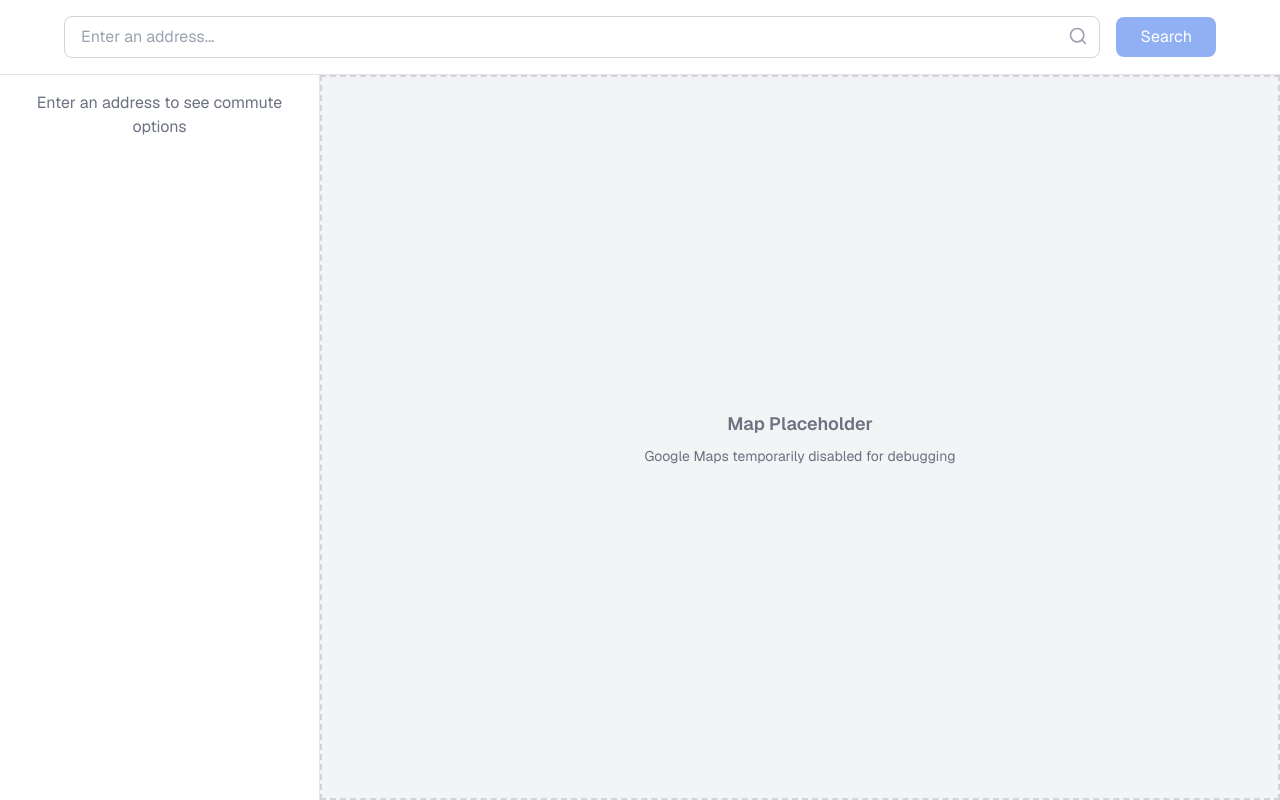
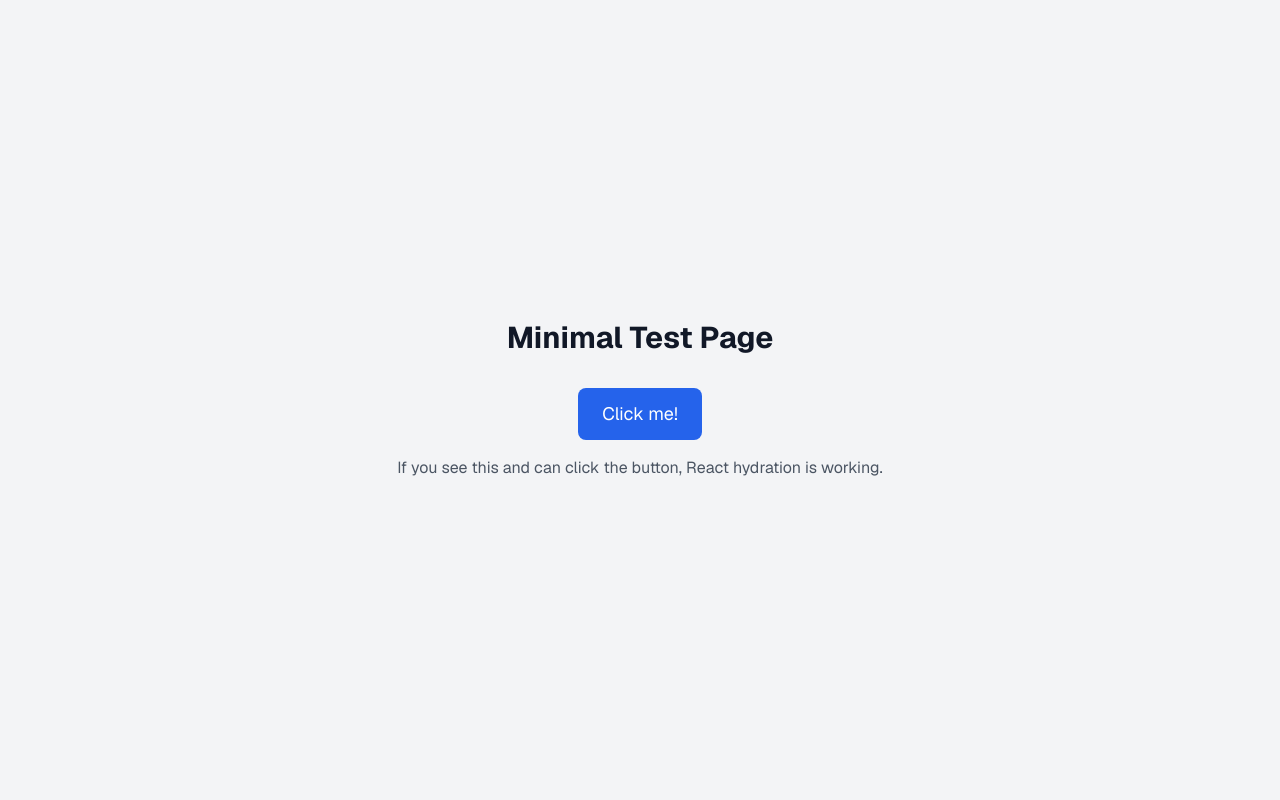
Before and after one commit to TableMateio/home-finder, a Next.js app: page / in a window 1280 px wide. Built offline with nearby package versions, Linux system fonts and the light colour scheme.

Commit message:
DEBUGGING: Ultra minimal test page to isolate React hydration issue

```diff
--- a/app/page.tsx
+++ b/app/page.tsx
@@ -1,219 +1,26 @@
 "use client"
 
-import React, { useState, useEffect, useRef, useCallback } from "react"
-import { Search } from "lucide-react"
-import { Badge } from "@/components/ui/badge"
-import { ErrorBoundary } from "@/components/error-boundary"
-import { ErrorReporter } from "@/lib/error-reporting"
-import { DebugPanel } from "@/components/debug-panel"
+import React, { useState } from "react"
 
-// Commenting out dynamic import temporarily
-// import dynamic from "next/dynamic"
+export default function MinimalTestPage() {
+  const [message, setMessage] = useState("Click me!")
 
-declare global {
-  interface Window {
-    google: any
-    ErrorReporter: typeof ErrorReporter
-  }
-}
-
-interface CommuteOption {
-  station: string
-  drivingTime: string
-  trainLine: string
-  trainTime: string
-  totalTime: string
-  walkTime?: string
-}
-
-// COMMENTED OUT: All Google Maps functionality for debugging
-/*
-function GoogleMapWrapper({ children, onLoad, onError }: { children?: React.ReactNode; onLoad?: () => void; onError?: (error: any) => void }) {
-  // ... (Google Maps wrapper code)
-}
-
-function SafeMapComponent({ searchAddress, onCommuteOptionsUpdate, showNicoleOffice, onMapReady }: { searchAddress: string; onCommuteOptionsUpdate: (options: CommuteOption[]) => void; showNicoleOffice: boolean; onMapReady: (ready: boolean) => void }) {
-  // ... (Map component code)
-}
-
-const DynamicMapComponent = dynamic(() => Promise.resolve(SafeMapComponent), {
-  ssr: false,
-  loading: () => (
-    <div className="w-full h-full flex items-center justify-center bg-gray-100">
+  return (
+    <div className="min-h-screen bg-gray-100 flex items-center justify-center">
       <div className="text-center">
-        <div className="animate-spin rounded-full h-8 w-8 border-b-2 border-blue-600 mx-auto mb-4"></div>
-        <p className="text-gray-600">Loading Map...</p>
-      </div>
-    </div>
-  )
-})
-*/
-
-// SIMPLIFIED: Minimal placeholder map component
-function PlaceholderMap() {
-  return (
-    <div className="w-full h-full flex items-center justify-center bg-gray-100 border-2 border-dashed border-gray-300">
-      <div className="text-center text-gray-500">
-        <div className="text-lg font-semibold mb-2">Map Placeholder</div>
-        <p className="text-sm">Google Maps temporarily disabled for debugging</p>
+        <h1 className="text-3xl font-bold text-gray-900 mb-8">
+          Minimal Test Page
+        </h1>
+        <button
+          onClick={() => setMessage("Button clicked!")}
+          className="px-6 py-3 bg-blue-600 text-white rounded-lg hover:bg-blue-700 text-lg"
+        >
+          {message}
+        </button>
+        <p className="mt-4 text-gray-600">
+          If you see this and can click the button, React hydration is working.
+        </p>
       </div>
     </div>
   )
 }
-
-export default function CommutePage() {
-  const [searchAddress, setSearchAddress] = useState("")
-  const [commuteOptions, setCommuteOptions] = useState<CommuteOption[]>([])
-  const [isLoading, setIsLoading] = useState(false)
-  const [hoveredOption, setHoveredOption] = useState<number | null>(null)
-  const [showNicoleOffice, setShowNicoleOffice] = useState(false)
-  const [mapReady, setMapReady] = useState(false)
-
-  // COMMENTED OUT: Error reporter initialization for debugging
-  /*
-  useEffect(() => {
-    if (typeof window !== 'undefined') {
-      const errorReporter = ErrorReporter.getInstance()
-      errorReporter.setupGlobalHandlers()
-      window.ErrorReporter = ErrorReporter
-    }
-  }, [])
-  */
-
-  // SIMPLIFIED: Mock search handler
-  const handleSearch = () => {
-    console.log("Search triggered for:", searchAddress)
-    setIsLoading(true)
-
-    // Mock some data
-    setTimeout(() => {
-      setCommuteOptions([
-        {
-          station: "White Plains",
-          drivingTime: "12 min",
-          trainLine: "Harlem Line",
-          trainTime: "45 min",
-          totalTime: "57 min"
-        },
-        {
-          station: "Harrison",
-          drivingTime: "8 min",
-          trainLine: "New Haven Line",
-          trainTime: "52 min",
-          totalTime: "60 min"
-        }
-      ])
-      setIsLoading(false)
-    }, 1000)
-  }
-
-  return (
-    <ErrorBoundary name="MainPage">
-      <div className="h-screen flex flex-col bg-gray-50">
-        {/* Header with Search */}
-        <div className="flex-none p-4 bg-white shadow-sm border-b">
-          <div className="flex gap-4 items-center max-w-6xl mx-auto">
-            <div className="flex-1 relative">
-              <input
-                type="text"
-                placeholder="Enter an address..."
-                value={searchAddress}
-                onChange={(e) => setSearchAddress(e.target.value)}
-                onKeyPress={(e) => e.key === 'Enter' && handleSearch()}
-                className="w-full px-4 py-2 border border-gray-300 rounded-lg focus:outline-none focus:ring-2 focus:ring-blue-500 focus:border-transparent"
-              />
-              <Search className="absolute right-3 top-2.5 h-5 w-5 text-gray-400" />
-            </div>
-            <button
-              onClick={handleSearch}
-              disabled={isLoading || !searchAddress.trim()}
-              className="px-6 py-2 bg-blue-600 text-white rounded-lg hover:bg-blue-700 disabled:opacity-50 disabled:cursor-not-allowed"
-            >
-              {isLoading ? "Searching..." : "Search"}
-            </button>
-          </div>
-        </div>
-
-        {/* Main Content */}
-        <div className="flex-1 flex">
-          {/* Left Panel - Commute Options */}
-          <div className="w-80 bg-white border-r overflow-hidden flex flex-col">
-            {commuteOptions.length > 0 && (
-              <div className="p-4 border-b bg-gray-50">
-                <h2 className="text-lg font-semibold text-gray-900">Commute Options</h2>
-                <p className="text-sm text-gray-600">to Grand Central Terminal</p>
-              </div>
-            )}
-
-            <div className="flex-1 overflow-y-auto">
-              {commuteOptions.length === 0 ? (
-                <div className="p-4 text-center text-gray-500">
-                  <p>Enter an address to see commute options</p>
-                </div>
-              ) : (
-                <div className="space-y-2 p-4">
-                  {commuteOptions.map((option, index) => (
-                    <div
-                      key={index}
-                      className={`p-4 rounded-lg border cursor-pointer transition-all ${hoveredOption === index
-                        ? 'border-blue-500 bg-blue-50'
-                        : 'border-gray-200 hover:border-gray-300'
-                        }`}
-                      onMouseEnter={() => setHoveredOption(index)}
-                      onMouseLeave={() => setHoveredOption(null)}
-                    >
-                      <div className="flex items-center justify-between mb-2">
-                        <div className="font-semibold text-gray-900">{option.station}</div>
-                        <Badge variant="outline" className="text-blue-600 border-blue-200">
-                          {option.totalTime}
-                        </Badge>
-                      </div>
-
-                      <div className="space-y-1 text-sm text-gray-600">
-                        <div className="flex justify-between">
-                          <span>Drive to station:</span>
-                          <span className="font-medium">{option.drivingTime}</span>
-                        </div>
-                        <div className="flex justify-between">
-                          <span>{option.trainLine}:</span>
-                          <span className="font-medium">{option.trainTime}</span>
-                        </div>
-                        {option.walkTime && (
-                          <div className="flex justify-between">
-                            <span>Walk to office:</span>
-                            <span className="font-medium">{option.walkTime}</span>
-                          </div>
-                        )}
-                      </div>
-                    </div>
-                  ))}
-                </div>
-              )}
-            </div>
-          </div>
-
-          {/* Right Panel - Map */}
-          <div className="flex-1 relative">
-            {/* SIMPLIFIED: Using placeholder instead of Google Maps */}
-            <PlaceholderMap />
-
-            {/* COMMENTED OUT: Real Google Maps component */}
-            {/*
-            <ErrorBoundary name="GoogleMaps">
-              <SafeMapComponent
-                searchAddress={searchAddress}
-                onCommuteOptionsUpdate={setCommuteOptions}
-                showNicoleOffice={showNicoleOffice}
-                onMapReady={setMapReady}
-              />
-            </ErrorBoundary>
-            */}
-          </div>
-        </div>
-
-        {/* Debug Panel */}
-        {/* <DebugPanel /> */}
-      </div>
-    </ErrorBoundary>
-  )
-}
```
